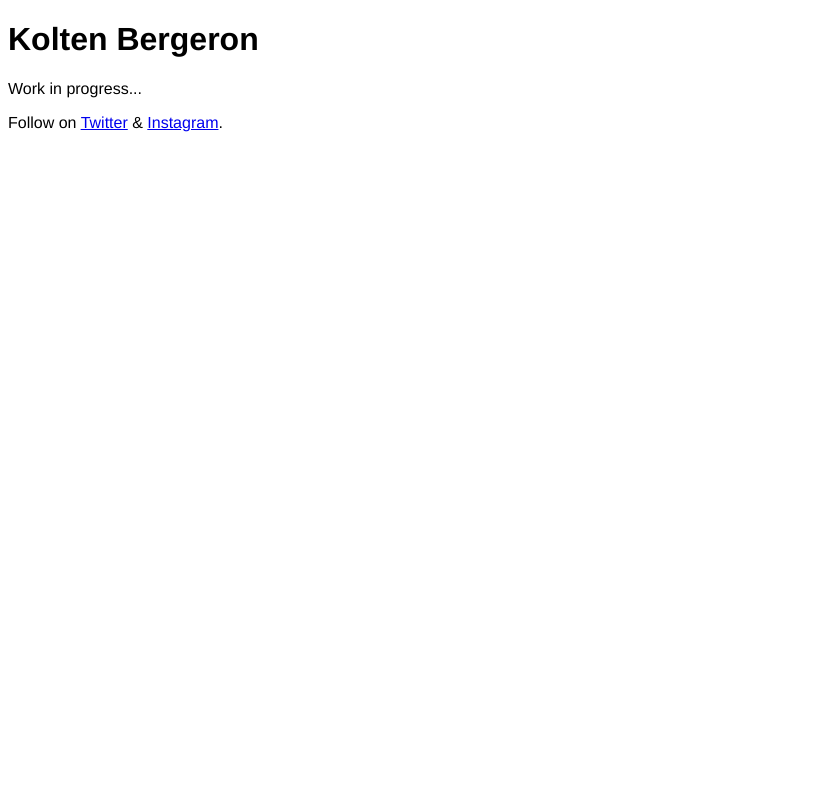
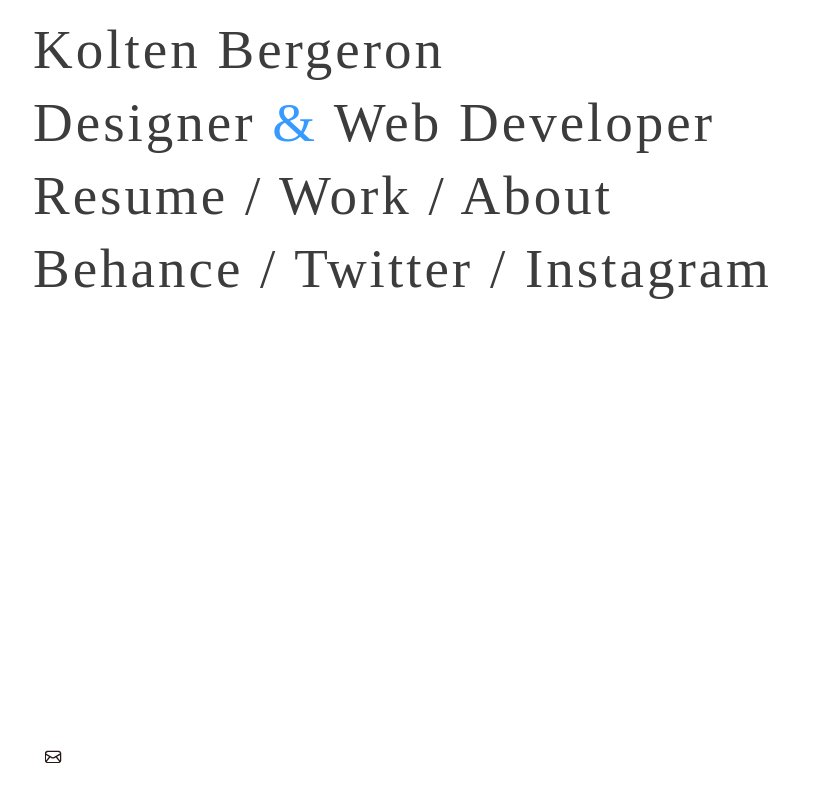
Before and after one commit to 0xKolten/koltenb.github.io, a plain HTML site: page index.html in a window 1280 px wide. Shown: the whole page, without its empty margins (0-823 px from the left). Drawn offline with Linux system fonts and the light colour scheme.

Commit message:
Site V_0
Version 0

```diff
--- a/index.html
+++ b/index.html
@@ -4,17 +4,25 @@
 </head>
 <html>
 <body>
-    <h1><font face="helvetica">Kolten Bergeron</font></h1>
+    <p>Kolten Bergeron</p>
+    <p>Designer <span style="color: #369AFF">&</span> Web Developer</p>
     <p>
-        <font face="helvetica">
-        Work in progress...
-        </font>
+        <a href="resume.pdf" download>Resume</a> /
+        <a href="work.html" target="_blank">Work</a> /
+        <a href="about.html">About</a>
     </p>
     <p>
-        <font face="helvetica">
-        Follow on <a href="http://www.twitter.com/koltenbergeron" target="_blank">Twitter</a> &
-        <a href="http://www.instagram.com/koltenbergeron" target="_blank">Instagram</a>.
-        </font>
+        <a href="http://www.behance.com/koltenb" target="_blank">Behance</a> /
+        <a href="http://www.twitter.com/koltenbergeron" target="_blank">Twitter</a> /
+        <a href="http://www.instagram.com/koltenbergeron" target="_blank">Instagram</a>
     </p>
+    <div class="email">
+        <p>
+            <a href="mailto:koltenbergeron15@gmail.com">
+                <img src="mail.png"/>
+            </a>
+        </p>
+    </div> <!-- #email -->
+    <script type="text/javascript" src="script.js"></script>
 </body>
 </html>
--- a/mystyle.css
+++ b/mystyle.css
@@ -1,3 +1,49 @@
-a:visited {
-    color: blue;
+
+a, a:link, a:visited {
+    font-family: "Sk-Modernist";
+    font-size: 55px;
+    color: #3C3C3C;
+    letter-spacing: 3px;
+    text-decoration: none;
 }
+
+p {
+    font-family: "Sk-Modernist";
+    font-size: 55px;
+    color: #3C3C3C;
+    letter-spacing: 3px;
+    margin: 0;
+    padding-top: 10px;
+    padding-left: 25px;
+}
+
+.about p {
+    font-size: 35px;
+    padding-bottom: 10px;
+    opacity: 0;
+}
+
+div.about p:nth-child(1){
+    animation: fade-in-item 1.3s .5s ease-out forwards;
+}
+div.about p:nth-child(2){
+    animation: fade-in-item 1.3s 5s ease-out forwards;
+}
+div.about p:nth-child(3){
+    animation: fade-in-item 1.3s 8s ease-out forwards;
+}
+div.about p:nth-child(4){
+    animation: fade-in-item 1.3s 12s ease-out forwards;
+}
+@-webkit-keyframes fade-in-item {
+  0%   { display: block; opacity: 0;  }
+  100% { display: block; opacity: 1; }
+}
+
+.email p {
+    font-size: 20px;
+    padding-bottom: 10px;
+    position: fixed;
+    bottom: 0;
+    width: 100%;
+}
```
Also changed, not shown: about.html (added, +25 -0 lines), work.html (added, +12 -0 lines), mail.png (added), mail.svg (added), script.js (added), 1 other file.
